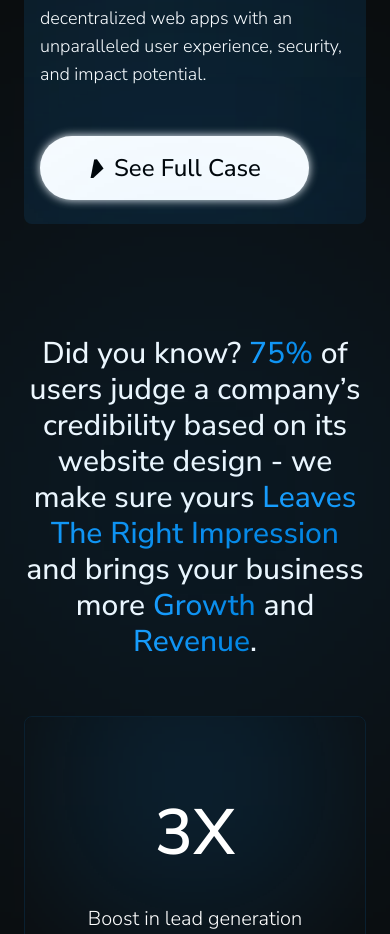
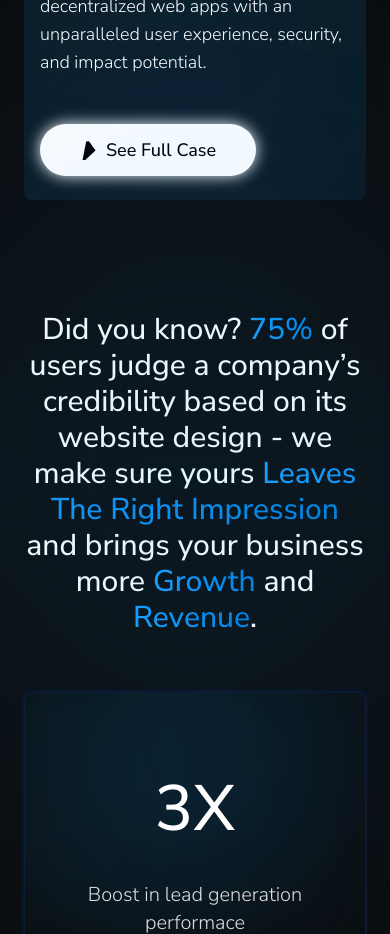
Before and after one commit to zrvnarmarin/BitLyte-Studios-Website, a Next.js app: page / in a window 390 px wide. Shown: the part 5340-6274 px from the top of the page. Built offline with nearby package versions, Linux system fonts and the light colour scheme.

Commit message:
minor stzling changes for mobile and middle screen sizes in home page sections:

```diff
--- a/app/(home-sections)/AchievementsSection.tsx
+++ b/app/(home-sections)/AchievementsSection.tsx
@@ -9,8 +9,8 @@ import { LogoForButtonRotated } from "../services/[serviceId]/HeroSection";
 export default function AchievementsSection() {
   return (
     <SectionWrapper>
-      <div className="relative overflow- w-full  z-20 py-4 sm:py-8 md:py-6 sm:px-12 md:px-16 xl:px-36">
-        <h3 className="text-3xl xs:text-4xl sm:text-[42px] md:text-5xl text-[#ffffff] font-medium text-center xs:font-normal">
+      <div className="relative w-full  z-20 py-4 sm:py-8 md:py-6 sm:px-12 md:px-16 xl:px-36">
+        <h3 className="text-3xl xs:text-4xl sm:text-[42px] md:text-5xl text-[#ffffff] font-medium text-center xs:font-normal z-20">
           Did you know? <span className="custom-text">75% </span>of users judge
           a company’s credibility based on its website design - we make sure
           yours
@@ -24,9 +24,6 @@ export default function AchievementsSection() {
         </h3>
 
         <div className="w-56 h-56 absolute top-1/2 left-1/2 transform -translate-x-1/2 -translate-y-1/2 bg-gradient-to-r from-[#1A9FFF] to-[#0086E6] z-10 blur-[230px] pointer-events-none"></div>
-
-        {/* {/* <div className="w-24 h-48 absolute right-0 top-0 bg-gradient-to-r from-[#1A9FFF] to-[#0086E6] z-10 blur-[230px] pointer-events-none"></div> */}
-        {/* <div className="w-24 h-48 absolute left-0 bg-gradient-to-r from-[#1A9FFF] to-[#0086E6] z-10 blur-[230px] pointer-events-none"></div>  */}
       </div>
 
       {/* Achievements cards container */}
@@ -42,16 +39,19 @@ export default function AchievementsSection() {
       </div>
 
       <div className="relative flex flex-col justify-start gap-6 py-4 sm:py-8 ">
-        <h3 className="relative w-full text-3xl xs:text-4xl sm:text-[42px] md:text-5xl text-[#ffffff] font-medium text-center xs:font-normal z-20 py-4 sm:py-8 md:py-6 sm:px-12 md:px-16 xl:px-36">
-          Brands with{" "}
-          <span className="custom-text">consistent visual presentation</span>{" "}
-          across all platforms can increase revenue by{" "}
-          <span className="custom-text">23%</span> and are{" "}
-          <span className="custom-text">3x</span> more likely to be recognized
-          by customers.
+        <div className="relative w-full py-4 sm:py-8 md:py-6 sm:px-12 md:px-16 xl:px-36">
           {/* Gradient Element */}
           <div className="w-72 h-56 absolute top-1/2 left-1/2 transform -translate-x-1/2 -translate-y-1/2 bg-gradient-to-r from-[#1A9FFF] to-[#0086E6] z-10 blur-[230px] pointer-events-none"></div>
-        </h3>
+
+          <h3 className="relative text-3xl xs:text-4xl sm:text-[42px] md:text-5xl text-[#ffffff] font-medium text-center xs:font-normal z-20">
+            Brands with{" "}
+            <span className="custom-text">consistent visual presentation</span>{" "}
+            across all platforms can increase revenue by{" "}
+            <span className="custom-text">23%</span> and are{" "}
+            <span className="custom-text">3x</span> more likely to be recognized
+            by customers.
+          </h3>
+        </div>
 
         {/* Cards and CTA section */}
         <div className="w-full relative grid grid-cols-1 xl:grid-cols-1 items-start gap-6 pt-4 sm:pt-8 md:pt-12">
@@ -71,9 +71,9 @@ export default function AchievementsSection() {
             ))}
           </div>
 
-          <div className="relative w-full flex justify-center pt-8 md:pt-16 z-30">
+          <div className="relative w-full flex justify-start pt-4 md:pt-12 z-30">
             <Link href={`/about-us`}>
-              <button className="relative overflow-hidden w-fit flex items-center gap-2 py-4 px-12 text-[#000000] bg-[#ffffff]  rounded-full font-medium text-2xl xs:text-2xl sm:text-2xl md:text-2xl shadow-[0_0_10px_0_rgba(255,255,255,1)] hover:shadow-[0_0_20px_0_rgba(255,255,255,1)] duration-300">
+              <button className="relative overflow-hidden w-fit flex items-center gap-2 py-3 sm:py-4 px-10 sm:px-12 text-[#000000] bg-[#ffffff]  rounded-full font-medium text-lg sm:text-2xl md:text-2xl shadow-[0_0_15px_0_rgba(255,255,255,1)] hover:shadow-[0_0_25px_0_rgba(255,255,255,1)] duration-300">
                 <LogoForButtonRotated
                   fillColor="#000000"
                   width={18}
@@ -95,16 +95,18 @@ export const AchievementCard = ({
 }: AchievementCardProps) => {
   return (
     <div
-      className={`w-full relative overflow-hidden bg-[#0b0b0b] border-[0.5px] border-[#0a2030] flex flex-col items-center rounded-lg py-[68px] px-8 lg:py-20 xl:py-24 z-30`}
+      className={`w-full relative overflow-hidden bg-[#0b0b0b] border-[0.5px] border-[#0a2030] shadow-[0_0_5px_0_rgba(10,32,78,1)] flex flex-col items-center rounded-lg py-[68px] px-8 lg:py-20 xl:py-24 z-30`}
     >
-      <div className="w-32 h-32 absolute bottom-0 top-0 bg-gradient-to-r from-[#1A9FFF] to-[#0086E6] z-10 blur-[130px] pointer-events-none"></div>
+      {/* Gradients */}
+      <div className="w-32 h-32 absolute bottom-0 top-0 bg-gradient-to-r from-[#1A9FFF] to-[#0086E6] z-10 blur-[130px]"></div>
+      <div className="w-16 h-16 absolute right-0 left-0 bg-gradient-to-r from-[#1A9FFF] to-[#0086E6] z-10 blur-[130px]"></div>
 
       <h3
-        className={`font-semibold text-[64px] md:text-[68px] xl:text-7xl text-center text-[#ffffff] z-20`}
+        className={`font-medium text-[64px] md:text-[68px] xl:text-7xl text-center text-[#ffffff] z-20`}
       >
         {stat}
       </h3>
-      <p className="text-xl xs:text-2xl font-light text-[#ffffff] text-center pt-6 z-20">
+      <p className="text-xl xs:text-2xl font-light text-[#dddddd] text-center pt-6 z-20">
         {description}
       </p>
     </div>
@@ -250,17 +252,17 @@ export const PromiseCard = ({
         <div className=" overflow-hidden relative flex flex-col items-center gap-0 justify-start z-20 lg:pl-6">
           <div className="grid grid-cols-1 lg:grid-cols-3 lg:gap-12">
             <div className="col-span-2 flex flex-col gap-6 items-start z-20 px-6 pt-6 pb-6 ">
+              <div className="col-span-full relative overflow-hidden lg:col-span-1 flex lg:hidden flex-col items-center justify-center">
+                <div className="flex col-span-full relative overflow-hidden lg:col-span-1 flex-col items-center justify-center">
+                  <span className="z-30">{icon()}</span>
+                </div>
+              </div>
               <div>
                 <span className="text-lg sm:text-xl custom-text font-bold uppercase">
                   {title}
                 </span>
               </div>
               {/* Icon container mobile */}
-              <div className="col-span-full relative overflow-hidden lg:col-span-1 flex lg:hidden flex-col items-center justify-center">
-                <div className="flex col-span-full relative overflow-hidden lg:col-span-1 flex-col items-center justify-center">
-                  <span className="z-30">{icon()}</span>
-                </div>
-              </div>
               <p className="text-[#ffffff] font-semibold text-2xl md:text-3xl leading-tight text-start lg:pt-6">
                 {promise}
               </p>
--- a/app/(home-sections)/ProjectsSection.tsx
+++ b/app/(home-sections)/ProjectsSection.tsx
@@ -77,15 +77,24 @@ export const ProjectCardDesktop = ({
           {description}
         </p>
         <div className="flex flex-col gap-2 pb-2">
-          <p className="text-xl text-[#eeeeee] font-black z-20">Project Briefing:</p>
+          <p className="text-xl text-[#eeeeee] font-black z-20">
+            Project Briefing:
+          </p>
           <p className="text-lg xs:text-xl font-light text-[#ffffff] text-start z-20">
-            Our client, MYSO, or Million Yield Structuring Opportunities, is a Web3 finance platform changing the game with DeFi. They deliver innovative decentralized web apps with an unparalleled user experience, security, and impact potential.
+            Our client, MYSO, or Million Yield Structuring Opportunities, is a
+            Web3 finance platform changing the game with DeFi. They deliver
+            innovative decentralized web apps with an unparalleled user
+            experience, security, and impact potential.
           </p>
         </div>
-        <div className="relative w-full flex justify-start pt-4 md:pt-8 z-30">
+        <div className="relative w-full flex justify-start pt-4 md:pt-12 z-30">
           <Link href={`/projects`}>
-            <button className="relative overflow-hidden w-fit flex items-center gap-2 py-4 px-12 text-[#000000] bg-[#ffffff] rounded-full font-medium text-2xl xs:text-2xl sm:text-2xl md:text-2xl shadow-[0_0_10px_0_rgba(255,255,255,1)] hover:shadow-[0_0_20px_0_rgba(255,255,255,1)] duration-300">
-              <LogoForButtonRotated fillColor="#000000" width={18} height={20} />
+            <button className="relative overflow-hidden w-fit flex items-center gap-2 py-3 sm:py-4 px-10 sm:px-12 text-[#000000] bg-[#ffffff]  rounded-full font-medium text-lg sm:text-2xl md:text-2xl shadow-[0_0_15px_0_rgba(255,255,255,1)] hover:shadow-[0_0_25px_0_rgba(255,255,255,1)] duration-300">
+              <LogoForButtonRotated
+                fillColor="#000000"
+                width={18}
+                height={20}
+              />
               See Full Case
             </button>
           </Link>
@@ -94,8 +103,6 @@ export const ProjectCardDesktop = ({
     </div>
   );
 };
-
-
 
 export type ProjectCardProps = {
   id: number;
--- a/app/components/FAQSection.tsx
+++ b/app/components/FAQSection.tsx
@@ -57,7 +57,7 @@ function Panel({
     <div
       onClick={onShow}
       // TO DO: decide if border is necesary here - border-b-[0.5px] border-[#0a2030]
-      className={`cursor-pointer rounded-lg pl-6 pr-4 py-6 hover:shadow-[0_0_5px_0_rgba(255,255,255,1)] ${isActive ? 'bg-gradient-to-t from-[#0b0b0b] to-[#27a5ff2b] hover:shadow-none border-[0.5px] border-[#0a2030]' : ''}`}
+      className={`cursor-pointer rounded-lg sm:pl-6 pr-4 py-6 sm:hover:shadow-[0_0_5px_0_rgba(255,255,255,1)] ${isActive ? 'bg-gradient-to-t from-[#0b0b0b] to-[#27a5ff2b] pl-6 sm:hover:shadow-none border-[0.5px] border-[#0a2030]' : ''}`}
     >
       <div className="flex items-center justify-between gap-6 py-2">
         <div className="w-full flex items-center gap-4">
@@ -75,7 +75,7 @@ function Panel({
         )}
       </div>
       {isActive ? (
-        <p className="pl-2 py-4 text-lg sm:text-xl font-light text-[#ffffff]">
+        <p className="sm:pl-2 py-4 text-lg sm:text-xl font-light text-[#ffffff]">
           {answer}
         </p>
       ) : null}
```
